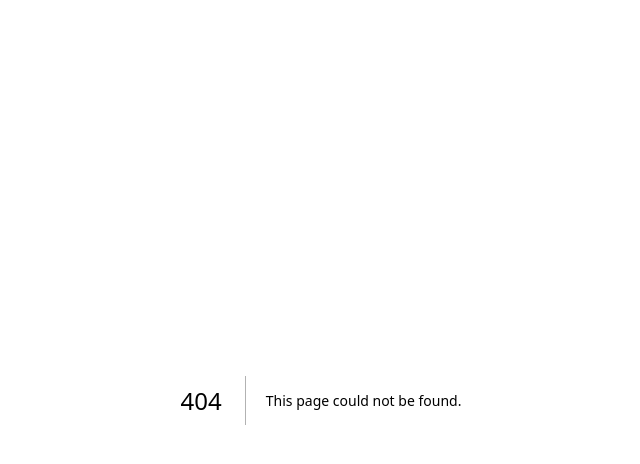
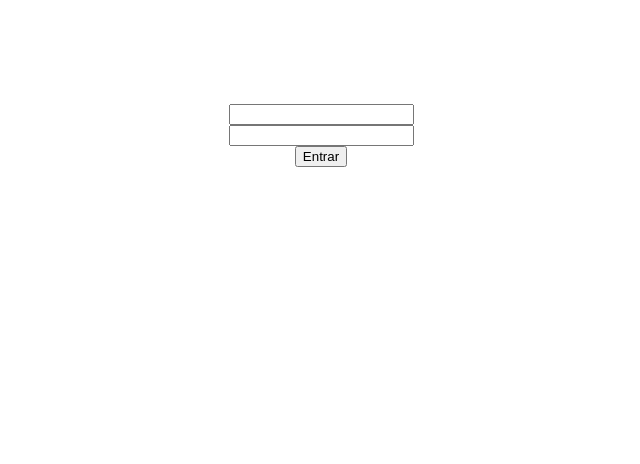
Before and after one commit to annamarcomini/react19, a Next.js app in the folder next-auth/: page / in a window 1280 px wide. Before the commit this address had no page. Shown: the top 464 px of the page, without its empty margins (319-959 px from the left). Built offline with nearby package versions, Linux system fonts and the light colour scheme.

Commit message:
criação da pagina home, inicio de autenticação

```diff
--- /dev/null
+++ b/next-auth/app/page.tsx
@@ -0,0 +1,34 @@
+"use client"
+import { FormEvent, useState } from "react"
+import styles from "./page.module.css"
+
+export default function Home() {
+  const [email, setEmail] = useState("")
+  const [password, setPassword] = useState("")
+
+  function handleSubmit(event: FormEvent){
+    event.preventDefault()
+
+    const data ={
+      email,
+      password,
+    }
+
+    console.log(data)
+  }
+  return (
+    <form onSubmit={handleSubmit} className={styles.container}>
+      <input
+        type="email"
+        value={email}
+        onChange={(e) => setEmail(e.target.value)}
+      />
+      <input
+        type="password"
+        value={password}
+        onChange={(e) => setPassword(e.target.value)}
+      />
+      <button type="submit">Entrar</button>
+    </form>
+  )
+}
```
